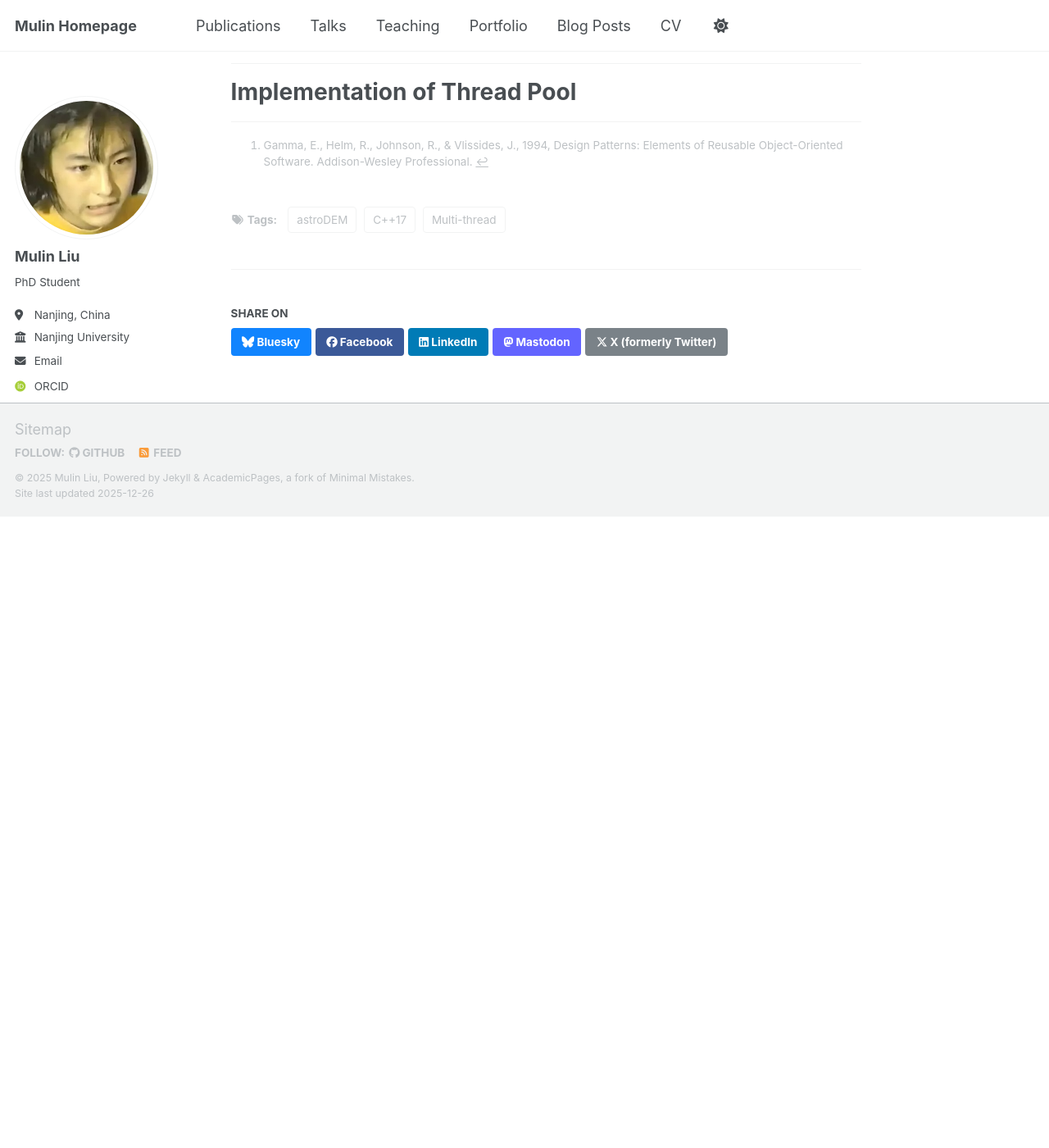
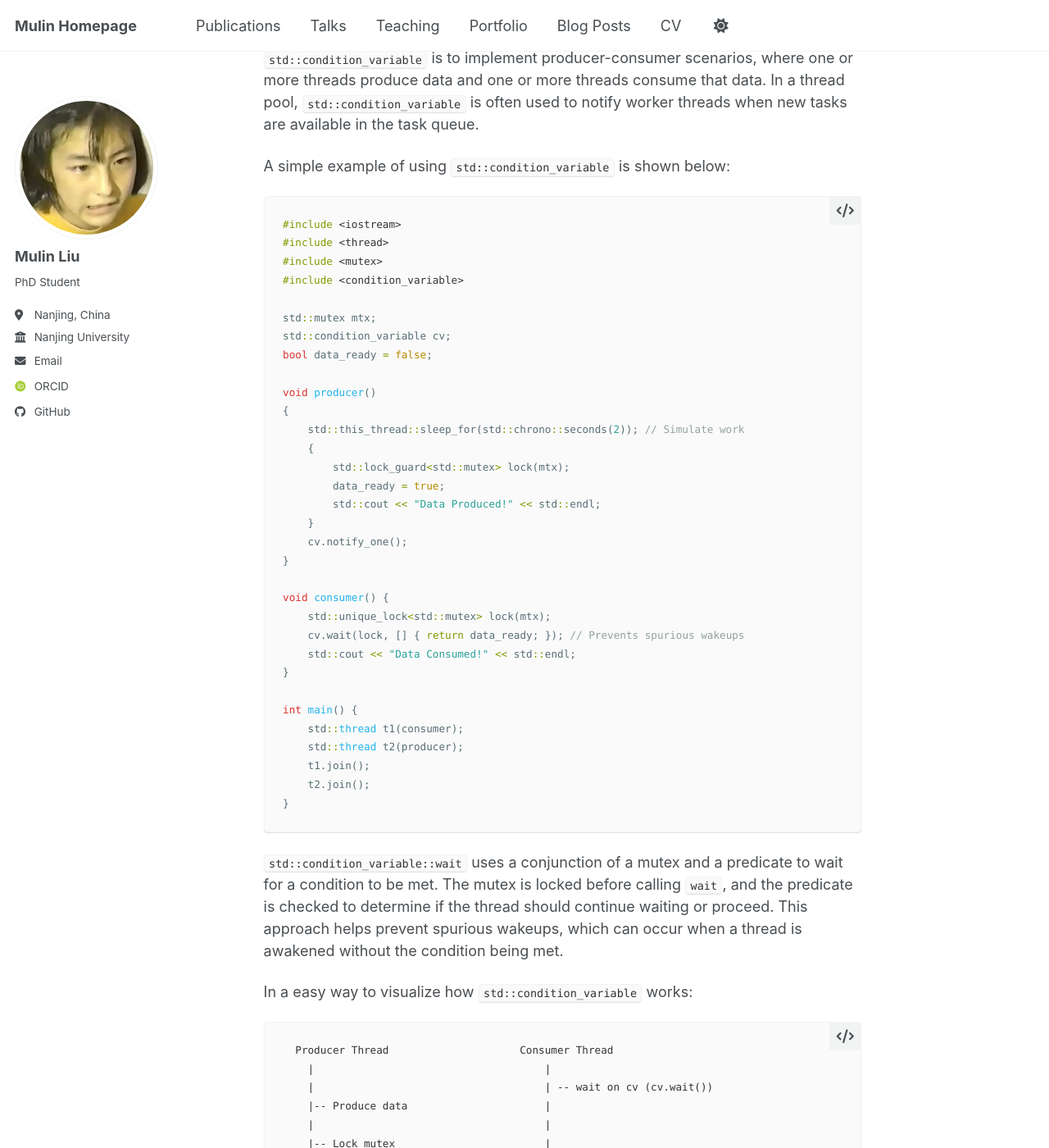
Before and after one commit to Mulin-LIU/mulin-liu.github.io, a Jekyll site: the page built from _posts/2025-12-17-cpp17-thread-pool.md, in a window 1280 px wide and 1400 px high, scrolled down 10444 px. Shown: the whole window at 82% size. Built offline with Jekyll 4.4.1, drawn with Linux system fonts in a browser that asks for light colours; some web fonts are replaced; a script bundle is joined from its source files by our own code; library files that are not in the unit come from our copies; before the commit the page ends 11074 px from its top, so only the background shows below that; some of the changed text lies outside the part shown.

Commit message:
添加关于std::condition_variable的详细说明和示例，阐述其在线程池中的应用

````diff
--- a/_posts/2025-12-17-cpp17-thread-pool.md
+++ b/_posts/2025-12-17-cpp17-thread-pool.md
@@ -342,9 +342,79 @@
 
   ```
 
+  Though using locks is essential for thread safety, excessive locking can lead to performance bottlenecks and reduced concurrency.
+  It is important to minimize the scope of locks and avoid holding locks for extended periods of time.
+
 - ## `std::condition_variable`
 
+  `std::condition_variable` is a synchronization primitive that allows threads to wait for certain conditions to be met before proceeding.
+  A common use case for `std::condition_variable` is to implement producer-consumer scenarios, where one or more threads produce data and one or more threads consume that data.
+  In a thread pool, `std::condition_variable` is often used to notify worker threads when new tasks are available in the task queue.
+
+  A simple example of using `std::condition_variable` is shown below:
+
+  ```cpp
+  #include <iostream>
+  #include <thread>
+  #include <mutex>
+  #include <condition_variable>
+
+  std::mutex mtx;
+  std::condition_variable cv;
+  bool data_ready = false;
+
+  void producer()
+  {
+      std::this_thread::sleep_for(std::chrono::seconds(2)); // Simulate work
+      {
+          std::lock_guard<std::mutex> lock(mtx);
+          data_ready = true;
+          std::cout << "Data Produced!" << std::endl;
+      }
+      cv.notify_one();
+  }
+
+  void consumer() {
+      std::unique_lock<std::mutex> lock(mtx);
+      cv.wait(lock, [] { return data_ready; }); // Prevents spurious wakeups
+      std::cout << "Data Consumed!" << std::endl;
+  }
+
+  int main() {
+      std::thread t1(consumer);
+      std::thread t2(producer);
+      t1.join();
+      t2.join();
+  }
+  ```
+
+  `std::condition_variable::wait` uses a conjunction of a mutex and a predicate to wait for a condition to be met. The mutex is locked before calling `wait`, and the predicate is checked to determine if the thread should continue waiting or proceed. This approach helps prevent spurious wakeups, which can occur when a thread is awakened without the condition being met.
+
+  In a easy way to visualize how `std::condition_variable` works:
+
+  ```plaintext
+    Producer Thread                     Consumer Thread
+      |                                     |
+      |                                     | -- wait on cv (cv.wait())
+      |-- Produce data                      |
+      |                                     |
+      |-- Lock mutex                        |
+      |-- Set data_ready = true             |
+      |-- Unlock mutex                      |
+      |-- Notify consumer (cv.notify_one()) |
+      |                                     |
+      |                                     | -- Lock mutex
+      |                                     | -- Check data_ready
+      |                                     | -- Consume data
+      |                                     | -- Unlock mutex
+  ```
+
+  Note only threads hold the same condition variable can be notified.
+
 - ## `std::future` and `std::promise`
+
+  `std::future` and `std::promise` are synchronization primitives that allow threads to communicate and share results asynchronously.
+  They are firstly introduced in C++11 and continue to be useful in C++17.
 
 - ## `std::packaged_task`
 
````
